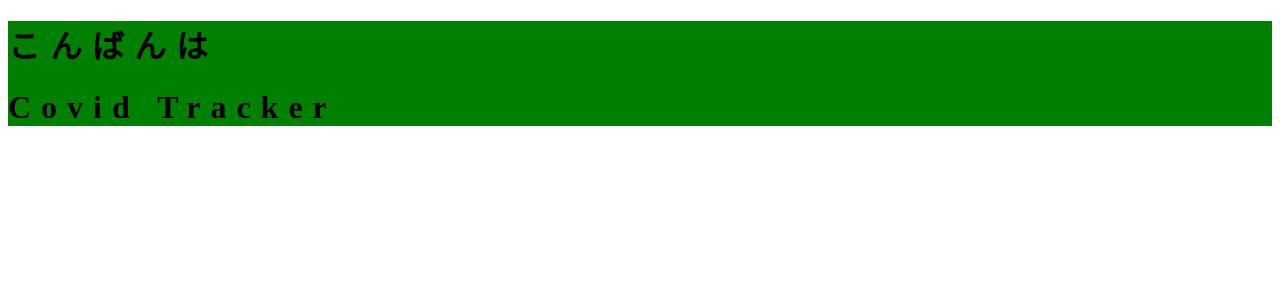
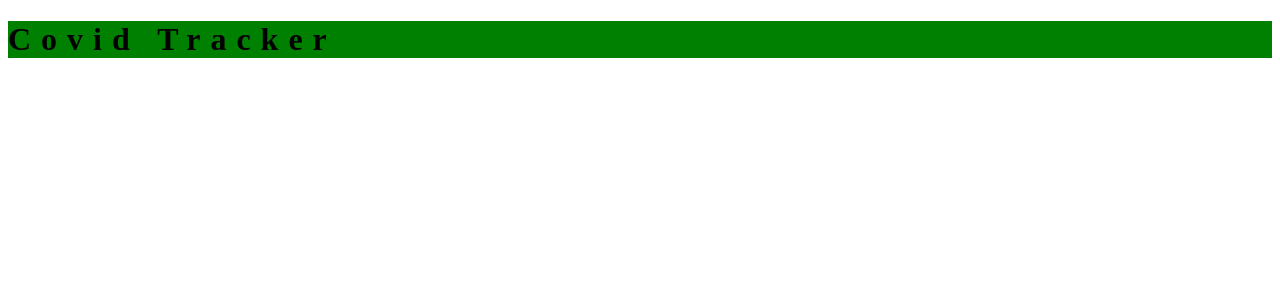
Before and after one commit to FunatoJumpei/react-corona, a React (Create React App) app: page / in a window 1280 px wide. Shown: the top 300 px of the page. Built offline with nearby package versions, Linux system fonts and the light colour scheme.

Commit message:
App.jsのこんばんはを削除し、Titleコンポーネント完成

```diff
--- a/src/App.js
+++ b/src/App.js
@@ -4,7 +4,6 @@ import './App.css';
 function App() {
   return (
     <div className="App">
-      <h1>こんばんは</h1>
       <TopPage/>
     </div>
   );
```
